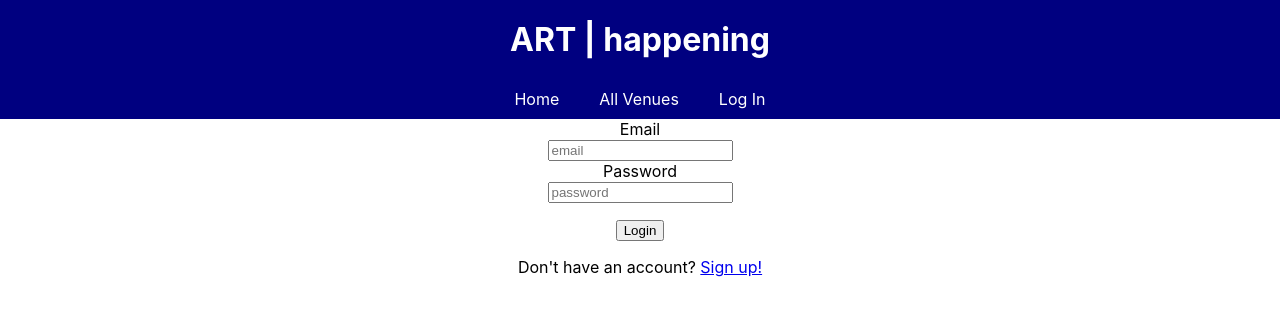
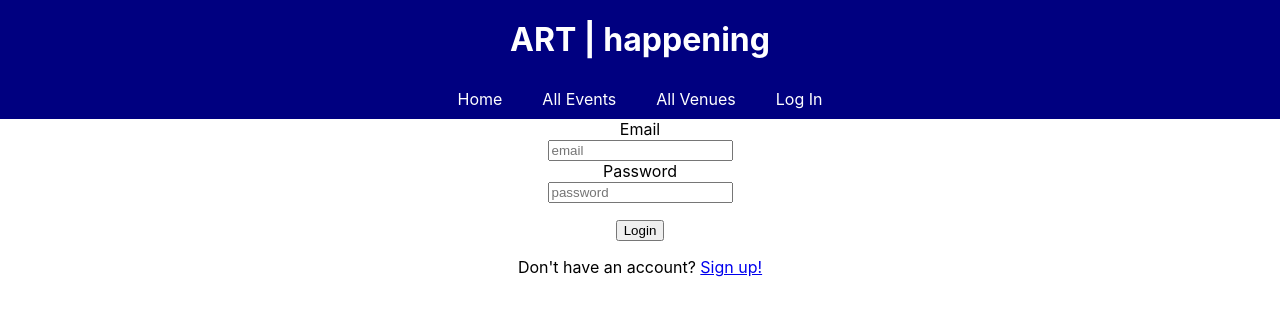
Before and after one commit to ameliadz/p4-art, a React (Create React App) app in the folder art_event_api/client/: page /login in a window 1280 px wide. Shown: the top 316 px of the page. Built offline with nearby package versions, Linux system fonts and the light colour scheme; no server answers.

Commit message:
changed user to user_id

```diff
--- a/art_event_api/client/src/components/Header.js
+++ b/art_event_api/client/src/components/Header.js
@@ -6,7 +6,7 @@ export default function Header(props) {
   return (
     <header>
       <Link to="/"><h1>ART | <span>happening</span></h1></Link>
-      <Nav user={props.user} />
+      <Nav user_id={props.user_id} />
     </header>
   )
 }
--- a/art_event_api/client/src/components/Nav.js
+++ b/art_event_api/client/src/components/Nav.js
@@ -6,8 +6,9 @@ class Nav extends Component {
     return (
       <nav>
         <Link to="/">Home</Link>
+        <Link to="/events">All Events</Link>
         <Link to="/venues">All Venues</Link>
-        { this.props.user ? <Link to="/account">My Account</Link> : <Link to="/login">Log In</Link> }
+        { this.props.user_id ? <Link to="/account">My Account</Link> : <Link to="/login">Log In</Link> }
       </nav>
     )
   }
```
